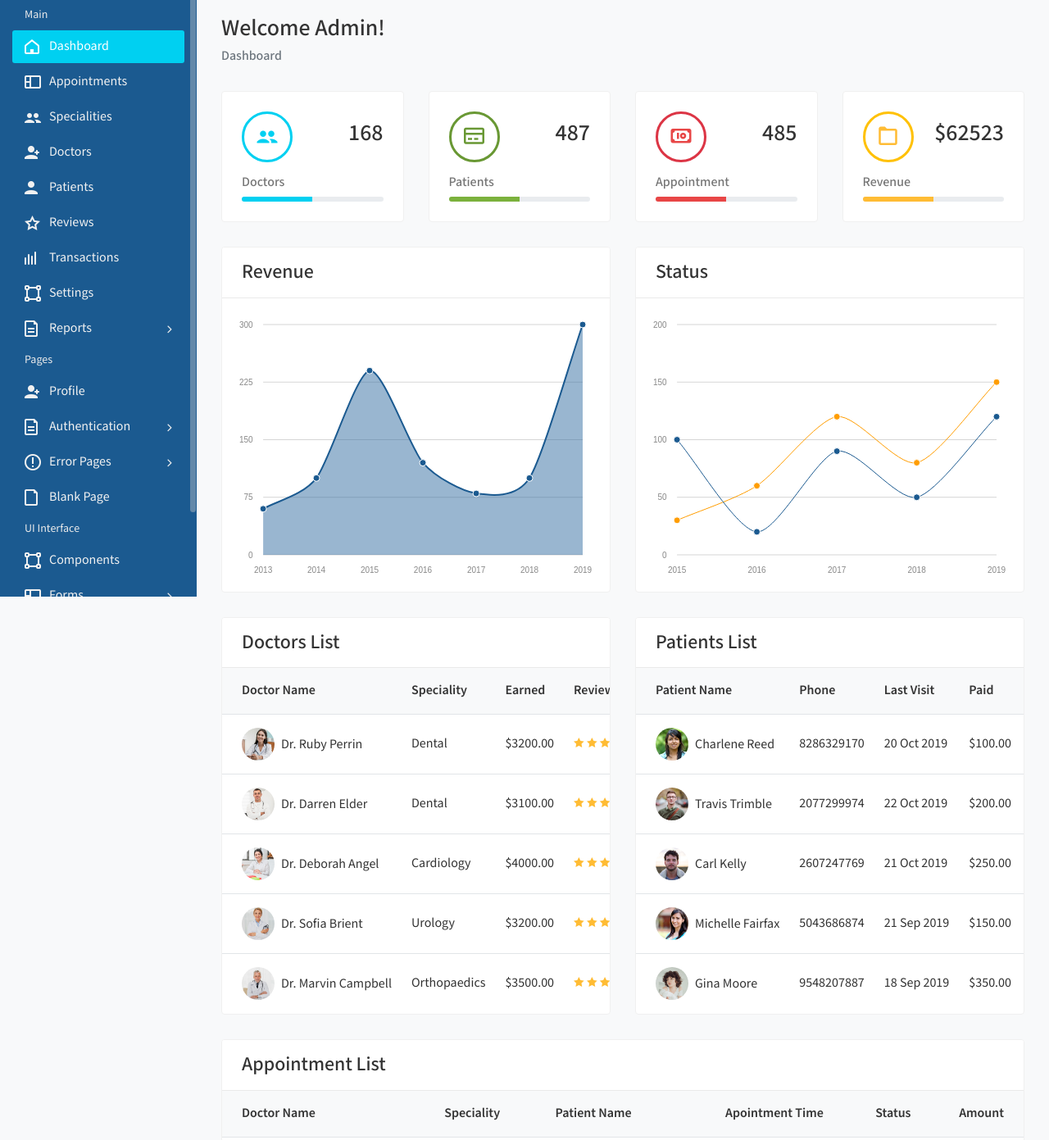
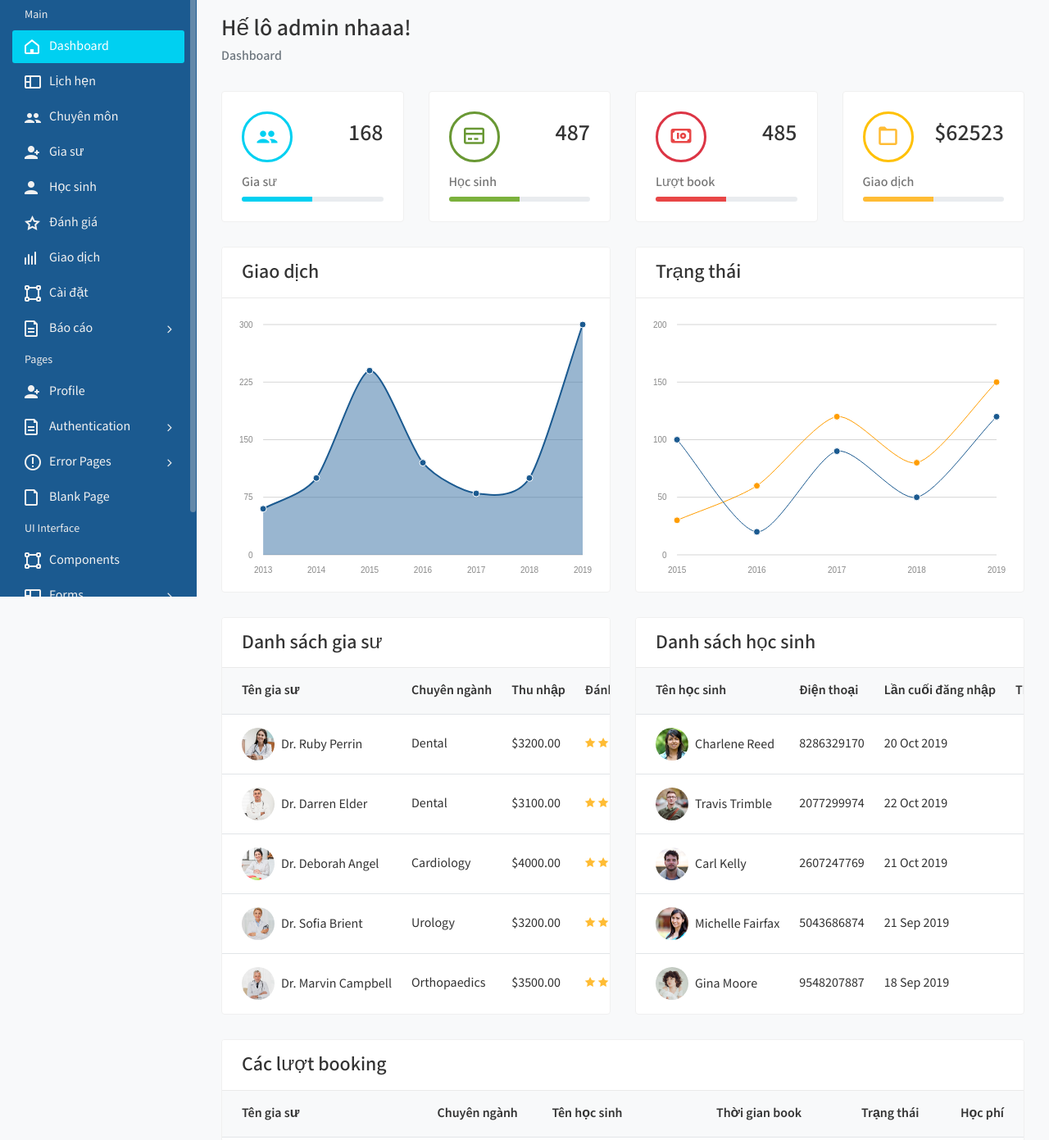
Before and after one commit to dunghm98/expert-booking-template, a plain HTML site: page admin/index.html in a window 1280 px wide. Shown: the part 72-1463 px from the top of the page at 82% size. Drawn offline with Linux system fonts and the light colour scheme.

Commit message:
update admin template

```diff
--- a/admin/index.html
+++ b/admin/index.html
@@ -181,28 +181,28 @@
 								<a href="index.html"><i class="fe fe-home"></i> <span>Dashboard</span></a>
 							</li>
 							<li>
-								<a href="appointment-list.html"><i class="fe fe-layout"></i> <span>Appointments</span></a>
+								<a href="appointment-list.html"><i class="fe fe-layout"></i> <span>Lịch hẹn</span></a>
 							</li>
 							<li>
-								<a href="specialities.html"><i class="fe fe-users"></i> <span>Specialities</span></a>
+								<a href="specialities.html"><i class="fe fe-users"></i> <span>Chuyên môn</span></a>
 							</li>
 							<li>
-								<a href="doctor-list.html"><i class="fe fe-user-plus"></i> <span>Doctors</span></a>
+								<a href="doctor-list.html"><i class="fe fe-user-plus"></i> <span>Gia sư</span></a>
 							</li>
 							<li>
-								<a href="patient-list.html"><i class="fe fe-user"></i> <span>Patients</span></a>
+								<a href="patient-list.html"><i class="fe fe-user"></i> <span>Học sinh</span></a>
 							</li>
 							<li>
-								<a href="reviews.html"><i class="fe fe-star-o"></i> <span>Reviews</span></a>
+								<a href="reviews.html"><i class="fe fe-star-o"></i> <span>Đánh giá</span></a>
 							</li>
 							<li>
-								<a href="transactions-list.html"><i class="fe fe-activity"></i> <span>Transactions</span></a>
+								<a href="transactions-list.html"><i class="fe fe-activity"></i> <span>Giao dịch</span></a>
 							</li>
 							<li>
-								<a href="settings.html"><i class="fe fe-vector"></i> <span>Settings</span></a>
+								<a href="settings.html"><i class="fe fe-vector"></i> <span>Cài đặt</span></a>
 							</li>
 							<li class="submenu">
-								<a href="#"><i class="fe fe-document"></i> <span> Reports</span> <span class="menu-arrow"></span></a>
+								<a href="#"><i class="fe fe-document"></i> <span> Báo cáo</span> <span class="menu-arrow"></span></a>
 								<ul style="display: none;">
 									<li><a href="invoice-report.html">Invoice Reports</a></li>
 								</ul>
@@ -293,7 +293,7 @@
 					<div class="page-header">
 						<div class="row">
 							<div class="col-sm-12">
-								<h3 class="page-title">Welcome Admin!</h3>
+								<h3 class="page-title">Hế lô admin nhaaa!</h3>
 								<ul class="breadcrumb">
 									<li class="breadcrumb-item active">Dashboard</li>
 								</ul>
@@ -315,7 +315,7 @@
 										</div>
 									</div>
 									<div class="dash-widget-info">
-										<h6 class="text-muted">Doctors</h6>
+										<h6 class="text-muted">Gia sư</h6>
 										<div class="progress progress-sm">
 											<div class="progress-bar bg-primary w-50"></div>
 										</div>
@@ -336,7 +336,7 @@
 									</div>
 									<div class="dash-widget-info">
 
-										<h6 class="text-muted">Patients</h6>
+										<h6 class="text-muted">Học sinh</h6>
 										<div class="progress progress-sm">
 											<div class="progress-bar bg-success w-50"></div>
 										</div>
@@ -357,7 +357,7 @@
 									</div>
 									<div class="dash-widget-info">
 
-										<h6 class="text-muted">Appointment</h6>
+										<h6 class="text-muted">Lượt book</h6>
 										<div class="progress progress-sm">
 											<div class="progress-bar bg-danger w-50"></div>
 										</div>
@@ -378,7 +378,7 @@
 									</div>
 									<div class="dash-widget-info">
 
-										<h6 class="text-muted">Revenue</h6>
+										<h6 class="text-muted">Giao dịch</h6>
 										<div class="progress progress-sm">
 											<div class="progress-bar bg-warning w-50"></div>
 										</div>
@@ -393,7 +393,7 @@
 							<!-- Sales Chart -->
 							<div class="card card-chart">
 								<div class="card-header">
-									<h4 class="card-title">Revenue</h4>
+									<h4 class="card-title">Giao dịch</h4>
 								</div>
 								<div class="card-body">
 									<div id="morrisArea"></div>
@@ -407,7 +407,7 @@
 							<!-- Invoice Chart -->
 							<div class="card card-chart">
 								<div class="card-header">
-									<h4 class="card-title">Status</h4>
+									<h4 class="card-title">Trạng thái</h4>
 								</div>
 								<div class="card-body">
 									<div id="morrisLine"></div>
@@ -423,17 +423,17 @@
 							<!-- Recent Orders -->
 							<div class="card card-table flex-fill">
 								<div class="card-header">
-									<h4 class="card-title">Doctors List</h4>
+									<h4 class="card-title">Danh sách gia sư</h4>
 								</div>
 								<div class="card-body">
 									<div class="table-responsive">
 										<table class="table table-hover table-center mb-0">
 											<thead>
 												<tr>
-													<th>Doctor Name</th>
-													<th>Speciality</th>
-													<th>Earned</th>
-													<th>Reviews</th>
+													<th>Tên gia sư</th>
+													<th>Chuyên ngành</th>
+													<th>Thu nhập</th>
+													<th>Đánh giá</th>
 												</tr>
 											</thead>
 											<tbody>
@@ -535,17 +535,17 @@
 							<!-- Feed Activity -->
 							<div class="card  card-table flex-fill">
 								<div class="card-header">
-									<h4 class="card-title">Patients List</h4>
+									<h4 class="card-title">Danh sách học sinh</h4>
 								</div>
 								<div class="card-body">
 									<div class="table-responsive">
 										<table class="table table-hover table-center mb-0">
 											<thead>
 												<tr>
-													<th>Patient Name</th>
-													<th>Phone</th>
-													<th>Last Visit</th>
-													<th>Paid</th>
+													<th>Tên học sinh</th>
+													<th>Điện thoại</th>
+													<th>Lần cuối đăng nhập</th>
+													<th>Thanh toán</th>
 												</tr>
 											</thead>
 											<tbody>
@@ -619,19 +619,19 @@
 							<!-- Recent Orders -->
 							<div class="card card-table">
 								<div class="card-header">
-									<h4 class="card-title">Appointment List</h4>
+									<h4 class="card-title">Các lượt booking</h4>
 								</div>
 								<div class="card-body">
 									<div class="table-responsive">
 										<table class="table table-hover table-center mb-0">
 											<thead>
 												<tr>
-													<th>Doctor Name</th>
-													<th>Speciality</th>
-													<th>Patient Name</th>
-													<th>Apointment Time</th>
-													<th>Status</th>
-													<th class="text-right">Amount</th>
+													<th>Tên gia sư</th>
+													<th>Chuyên ngành</th>
+													<th>Tên học sinh</th>
+													<th>Thời gian book</th>
+													<th>Trạng thái</th>
+													<th class="text-right">Học phí</th>
 												</tr>
 											</thead>
 											<tbody>
```
Also changed, not shown: admin/appointment-list.html (+7 -7 lines), admin/doctor-list.html (+6 -6 lines), admin/patient-list.html (+9 -9 lines), admin/reviews.html (+6 -6 lines), admin/specialities.html (+7 -7 lines), admin/transactions-list.html (+7 -7 lines).
